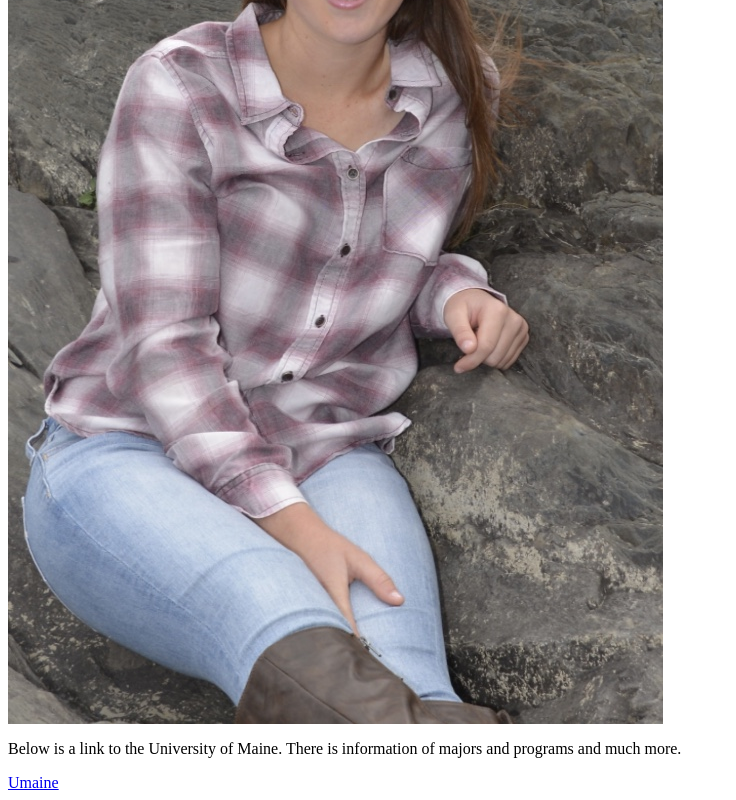
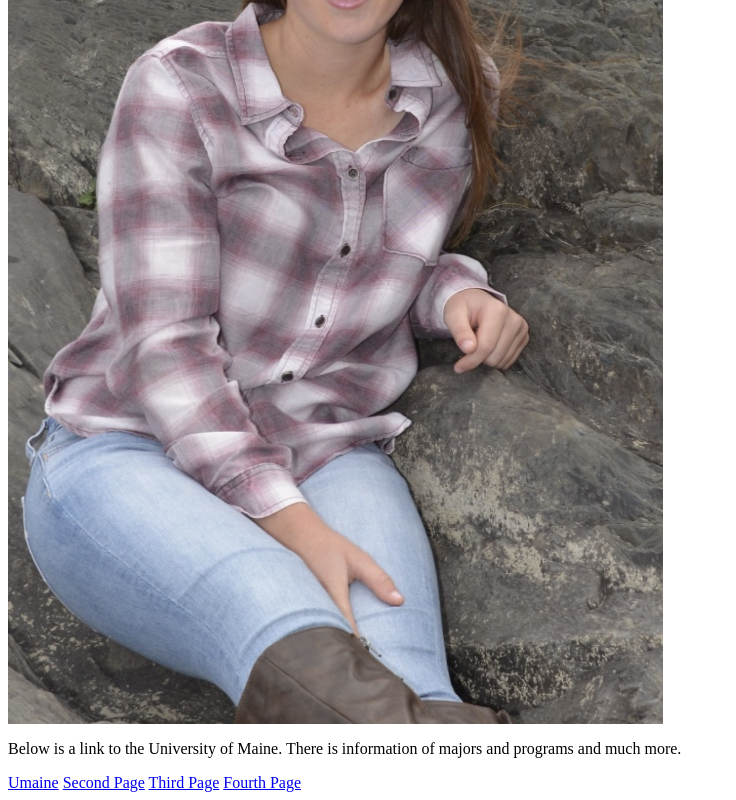
Before and after one commit to cassidylovley/cassidylovley.github.io, a plain HTML site: page index.html in a window 1280 px wide. Shown: the part 447-1247 px from the top of the page, without its empty margins (0-736 px from the left). Drawn offline with Linux system fonts and the light colour scheme.

Commit message:
Add files via upload

```diff
--- a/index.html
+++ b/index.html
@@ -12,6 +12,10 @@
 
 <a href="https://umaine.edu">Umaine</a>
 
+<a href="two.html">Second Page</a>
+<a href="three.html">Third Page</a>
+<a href="four.html">Fourth Page</a>
+
 
 
 </html>
```
